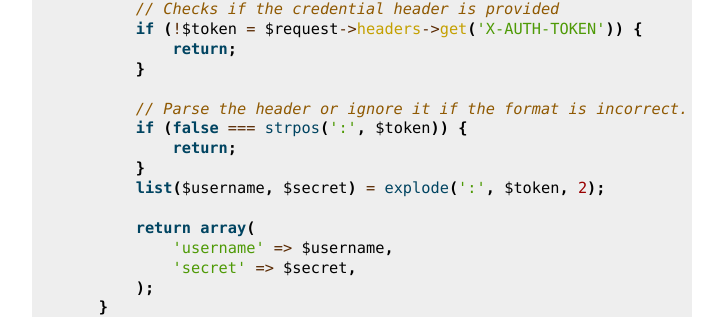
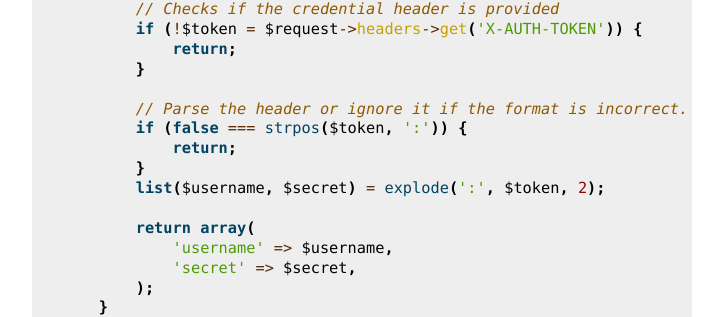
Before and after one commit to silexphp/Silex, a Sphinx documentation site: the page built from doc/cookbook/guard_authentication.rst, in a window 1280 px wide and 900 px high, scrolled down 966 px. Shown: the part 141-458 px from the top of the window, without its empty margins (388-1111 px from the left). Built offline with Sphinx 7.4.7, drawn with Linux system fonts in a browser that asks for light colours.

```diff
--- a/doc/cookbook/guard_authentication.rst
+++ b/doc/cookbook/guard_authentication.rst
@@ -52,7 +52,7 @@ AbstractGuardAuthenticator. This requires you to implement six methods:
             }
 
             // Parse the header or ignore it if the format is incorrect.
-            if (false === strpos(':', $token)) {
+            if (false === strpos($token, ':')) {
                 return;
             }
             list($username, $secret) = explode(':', $token, 2);
```
